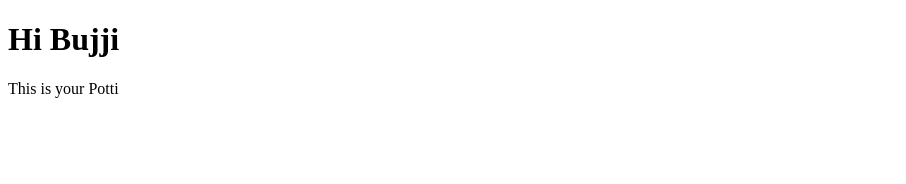
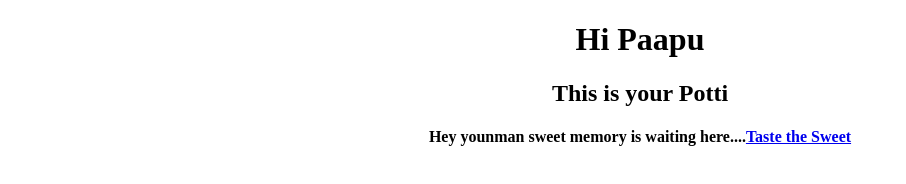
Before and after one commit to smitha-yellasiri/project-demo, a plain HTML site: page index.html in a window 1280 px wide. Shown: the whole page, without its empty margins (0-906 px from the left). Drawn offline with Linux system fonts and the light colour scheme.

Commit message:
Update index.html

```diff
--- a/index.html
+++ b/index.html
@@ -6,7 +6,8 @@
     <title>My GitHub Page</title>
 </head>
 <body>
-    <h1>Hi Bujji</h1>
-    <p>This is your Potti</p>
+    <h1><center>Hi Paapu</center></h1>
+    <h2><center>This is your Potti</center></h2>
+    <h4><center>Hey younman sweet memory is waiting here....<a href="w1.html">Taste the Sweet</a></center></h4>
 </body>
 </html>
```
